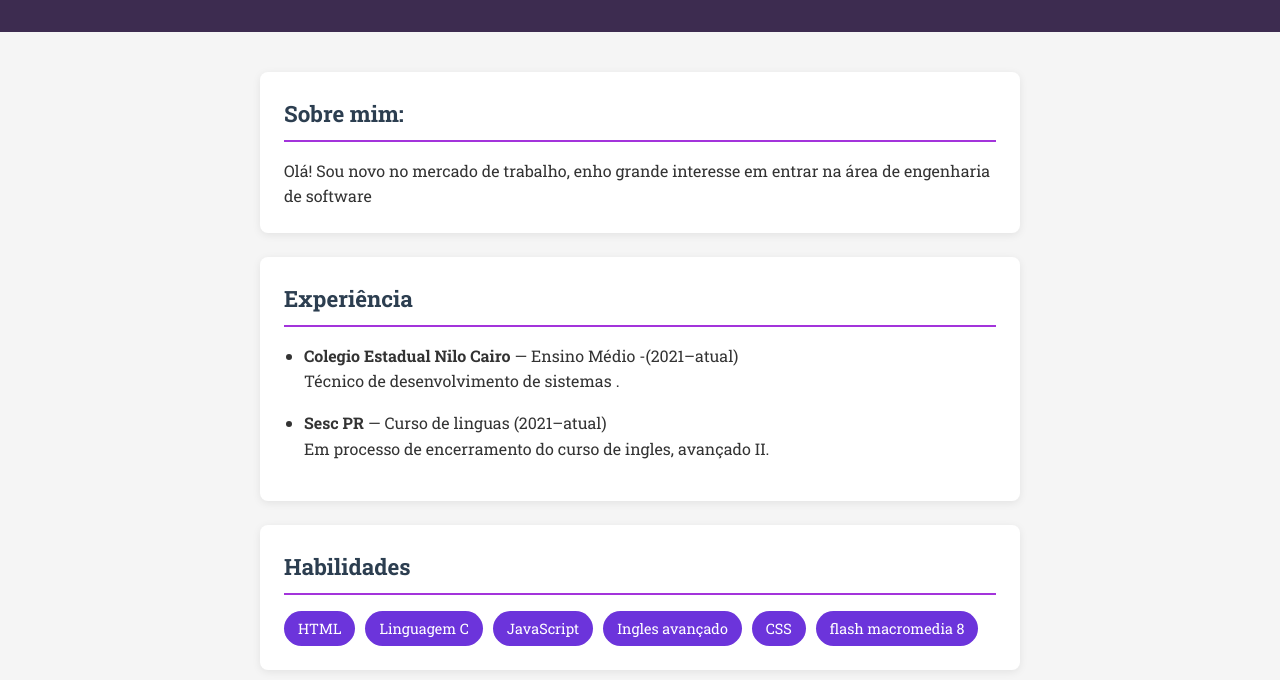
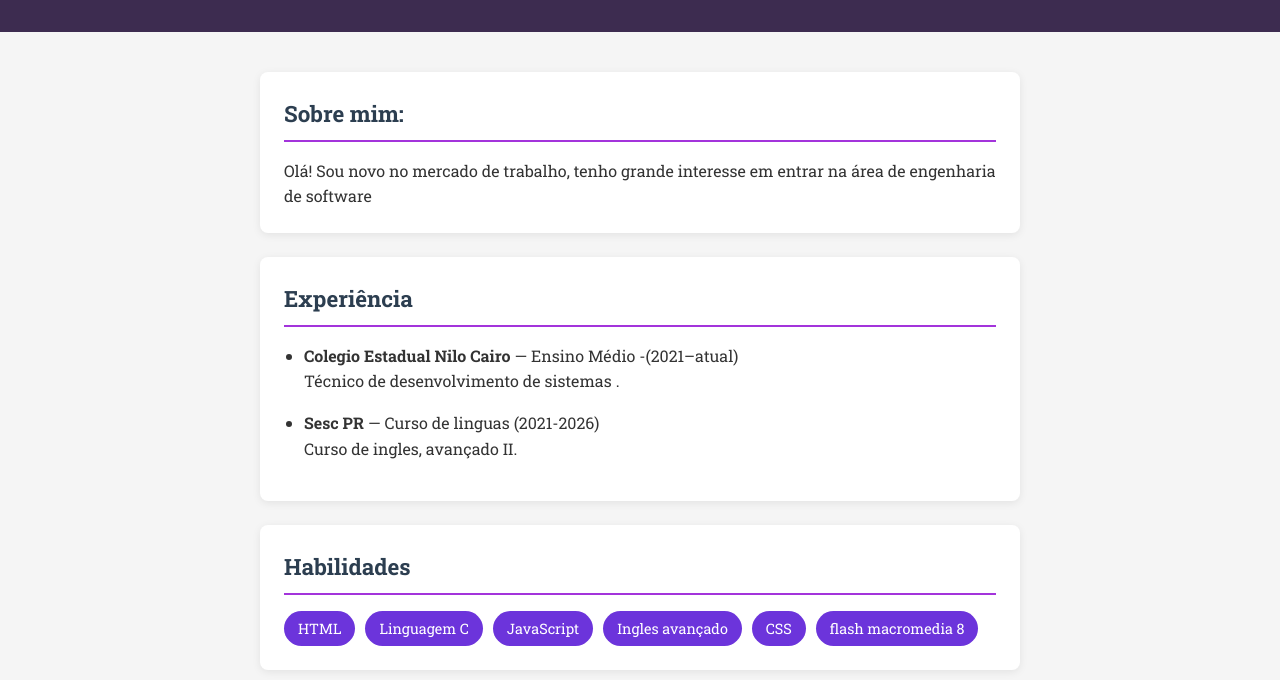
Before and after one commit to Ykzhr/curriculo-de-Nathan, a plain HTML site: page index.html in a window 1280 px wide. Shown: the part 120-800 px from the top of the page. Drawn offline with Linux system fonts and the light colour scheme.

Commit message:
Add files via upload

```diff
--- a/index.html
+++ b/index.html
@@ -23,7 +23,7 @@
     <section id="sobre">
       <h2>Sobre mim:</h2>
       <p>
-        Olá! Sou novo no mercado de trabalho, enho grande interesse em entrar na área de engenharia de software
+        Olá! Sou novo no mercado de trabalho, tenho grande interesse em entrar na área de engenharia de software
       </p>
     </section>
 
@@ -35,8 +35,8 @@
           <p> Técnico de desenvolvimento de sistemas  .</p>
         </li>
         <li>
-          <strong>Sesc PR</strong> — Curso de linguas (2021–atual)
-          <p>Em processo de encerramento do curso de ingles, avançado II.</p>
+          <strong>Sesc PR</strong> — Curso de linguas (2021-2026)
+          <p>Curso de ingles, avançado II.</p>
         </li>
       </ul>
     </section>
```
